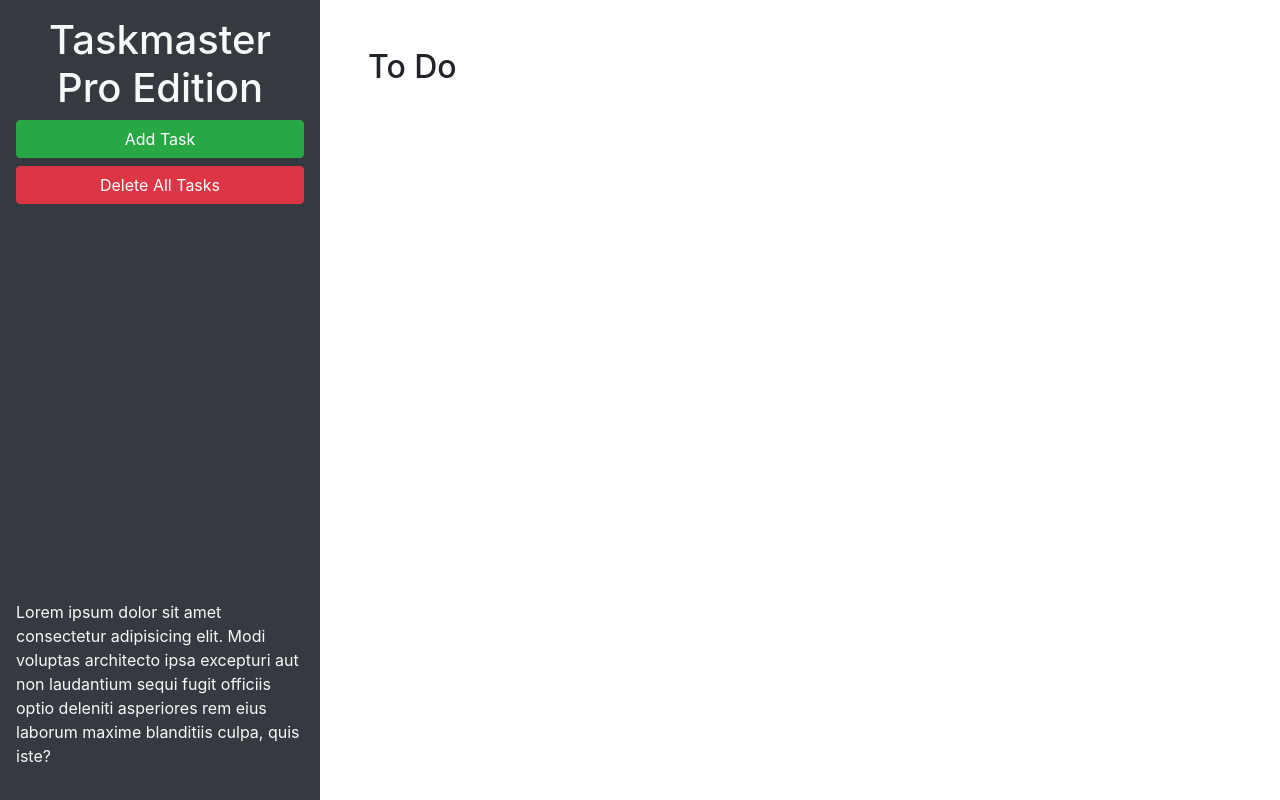
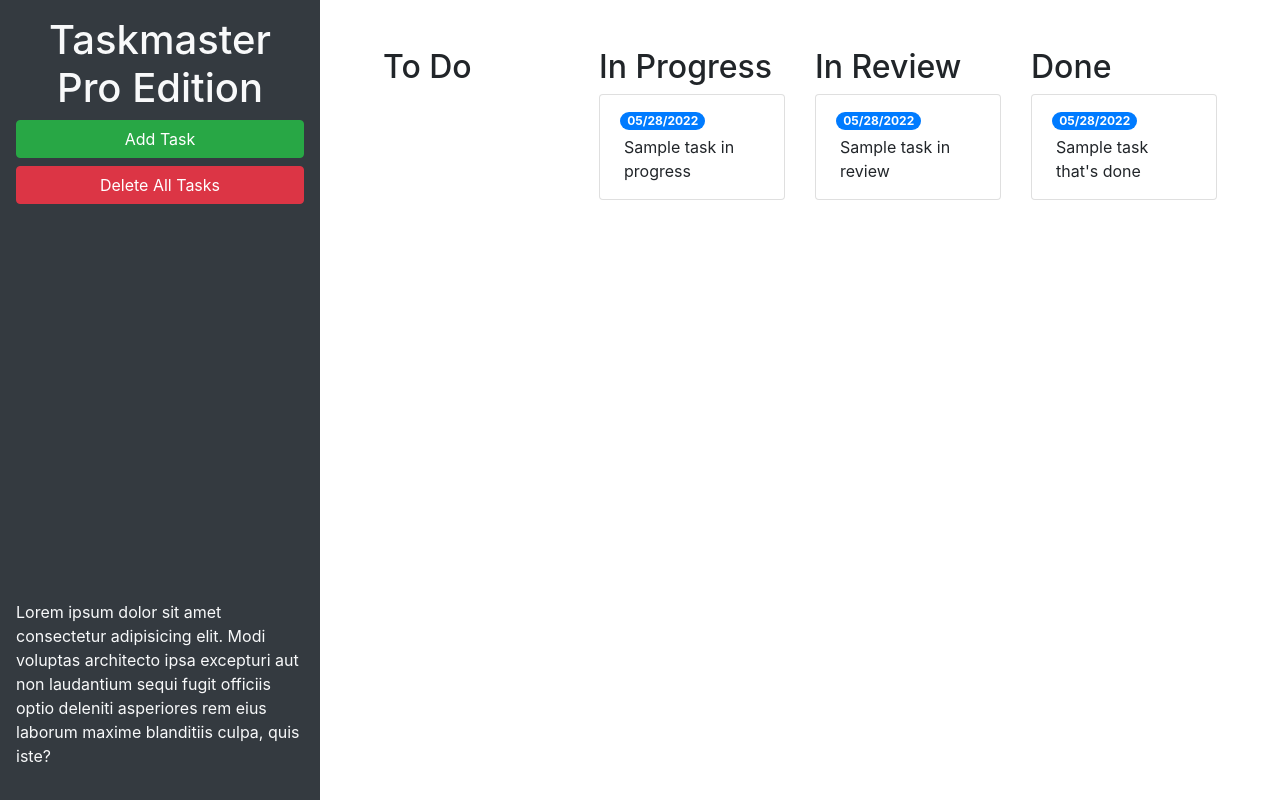
Before and after one commit to LumberJon1/Taskmaster-Pro, a plain HTML site: page index.html in a window 1280 px wide. Drawn offline with nearby package versions, Linux system fonts and the light colour scheme.

Commit message:
Added bootstrap grid layout for each task container

```diff
--- a/index.html
+++ b/index.html
@@ -24,10 +24,45 @@
       </p>
     </header>
     <main class="col-12 col-lg-9">
-      <div class="m-5">
+      <div class="m-5 row justify-content-around">
+        <!--To-Do List start-->
+        <div class="col-12 col-md-6 col-xl-3 mb-3">
         <h2>To Do</h2>
-        <ul id="list-toDo" class="list-group"> </ul>
+          <ul id="list-toDo" class="list-group"> </ul>
+        </div>
+        <!--In Progress List Start-->
+        <div class="col-12 col-md-6 col-xl mb-3">
+          <h2>In Progress</h2>
+          <ul id="list-inProgress" class="list-group">
+            <li class="list-group-item">
+              <span class="badge badge-primary badge-pill">05/28/2022</span>
+              <p class="m-1">Sample task in progress</p>
+            </li>
+          </ul>
+        </div>
+        <!-- In Review Section start -->
+        <div class="col-12 col-md-6 col-xl mb-3">
+          <h2>In Review</h2>
+          <ul id="list-inReview" class="list-group">
+            <li class="list-group-item">
+              <span class="badge badge-primary badge-pill">05/28/2022</span>
+              <p class="m-1">Sample task in review</p>
+            </li>
+          </ul>
+        </div>
+        <!-- Done section start -->
+        <div class="col-12 col-md-6 col-xl mb-3">
+          <h2>Done</h2>
+          <ul id="list-done" class="list-group">
+            <li class="list-group-item">
+              <span class="badge badge-primary badge-pill">05/28/2022</span>
+              <p class="m-1">Sample task that's done</p>
+            </li>
+          </ul>
+        </div>
+      <!-- done section end -->
       </div>
+
     </main>
   </div>
 
```
